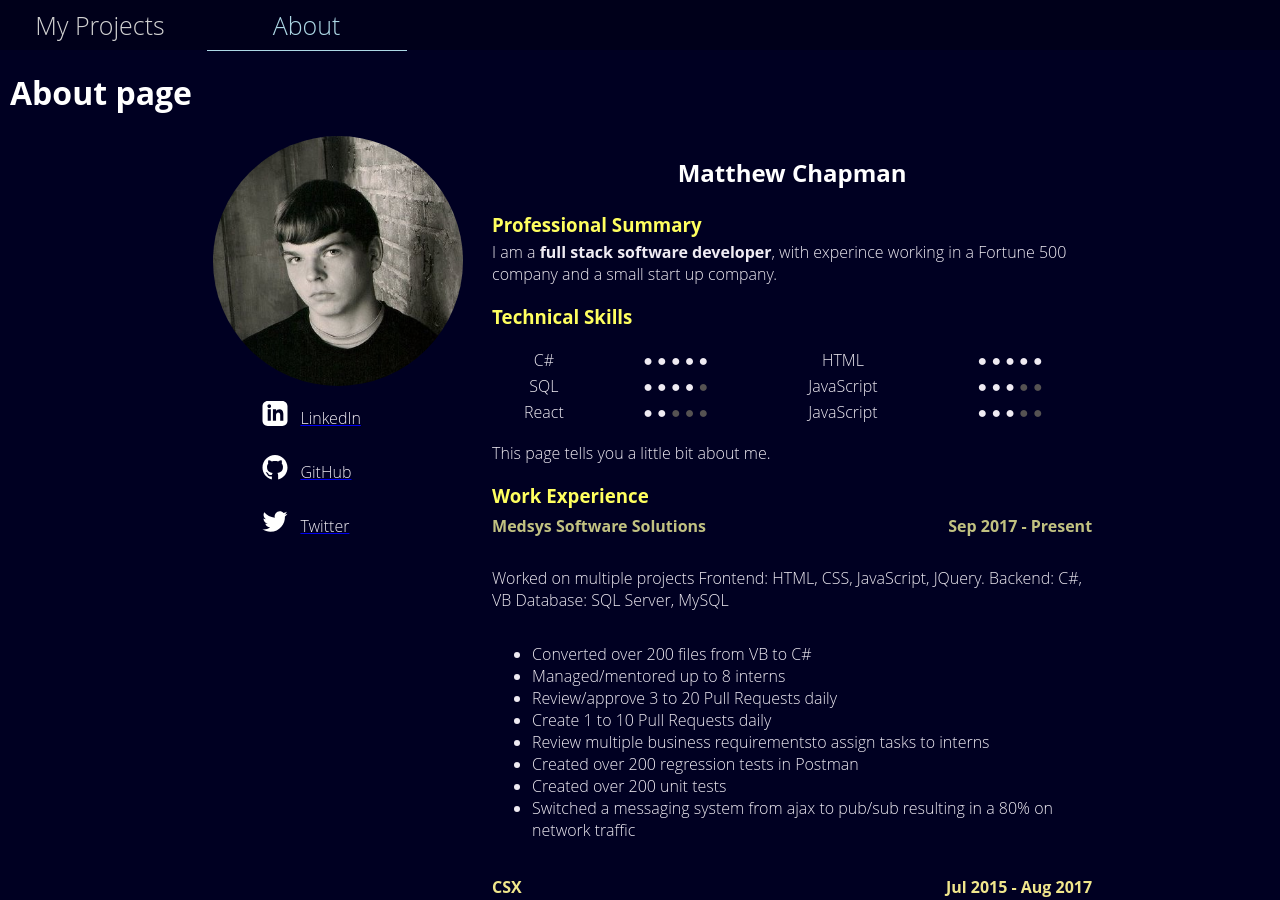
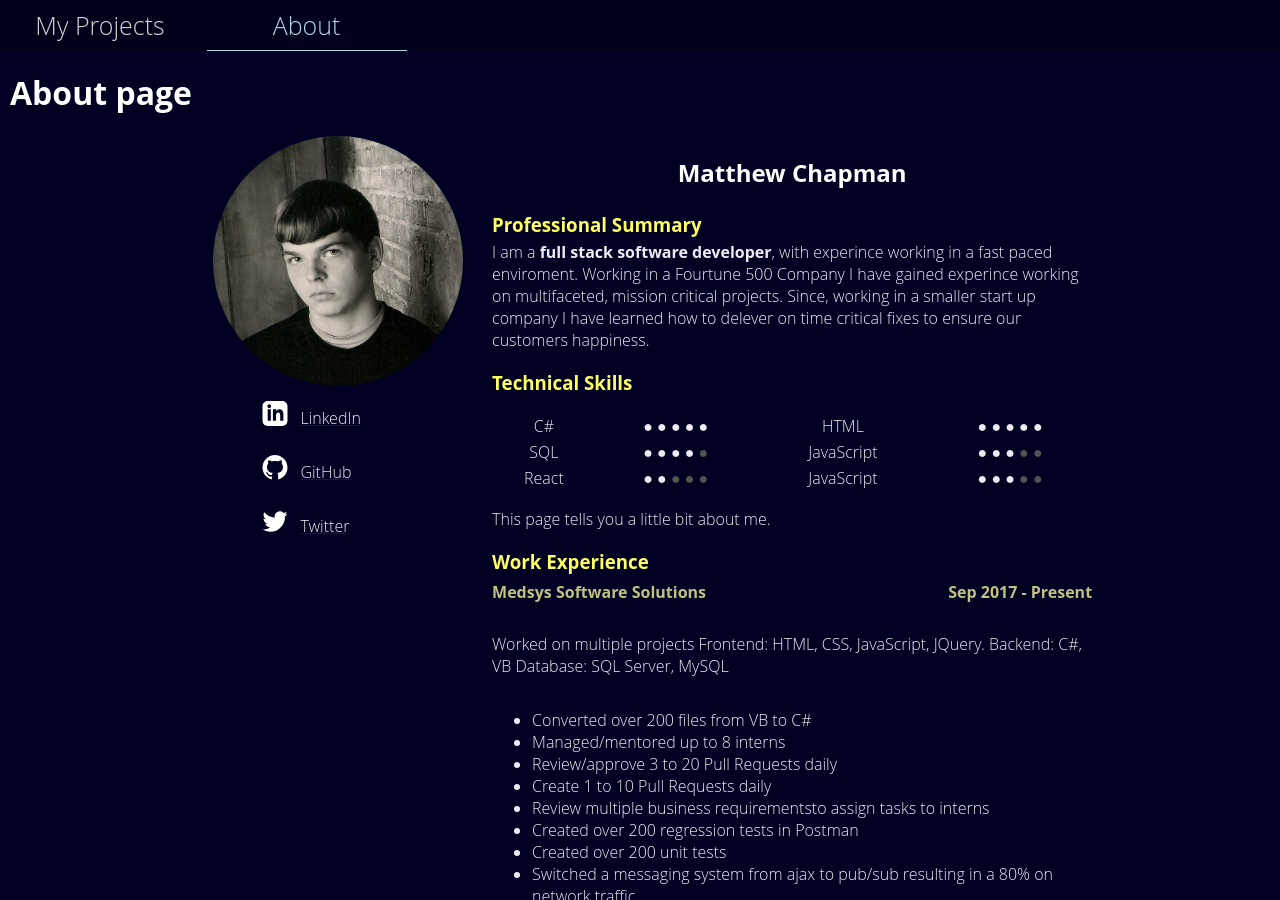
Before and after one commit to matt-chap/matt-chap.github.io, a Jekyll site: the page built from about.html, in a window 1280 px wide and 900 px high. Built offline with Jekyll 4.4.1, drawn with Linux system fonts in a browser that asks for light colours.

Commit message:
Professional Summary

```diff
--- a/about.html
+++ b/about.html
@@ -33,7 +33,11 @@ title: About
     <div class="about-content">
         <h2>Matthew Chapman</h2>
         <h3>Professional Summary</h3>
-        <p class="about-paragraph">I am a <strong>full stack software developer</strong>, with experince working in a Fortune 500 company and a small start up company.</p>
+        <p class="about-paragraph">
+            I am a <strong>full stack software developer</strong>, with experince working in a fast paced enviroment.
+            Working in a Fourtune 500 Company I have gained experince working on multifaceted, mission critical projects.
+            Since, working in a smaller start up company I have learned how to delever on time critical fixes to ensure our customers happiness.
+        </p>
         <h3>Technical Skills</h3>
         <div style="margin-top: 25px;">
             <table style="width:100%">
```
